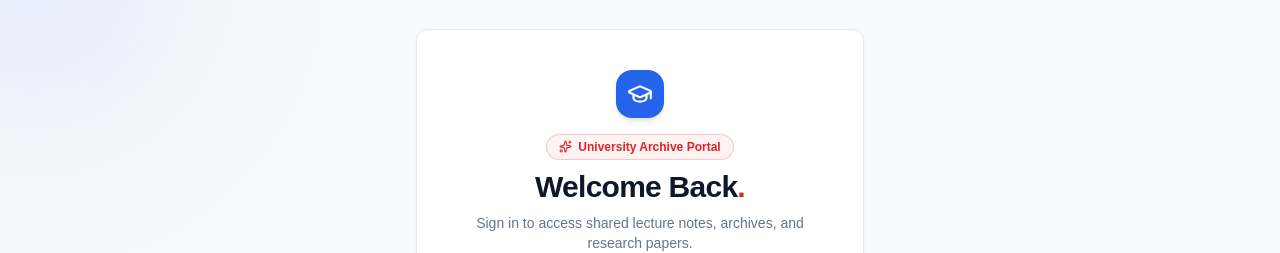
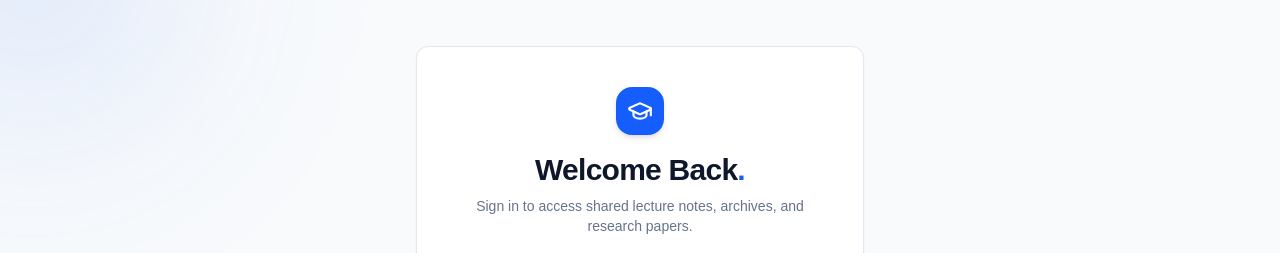
Before and after one commit to fah20im04/Metro-Archive, a Next.js app: page /auth/login in a window 1280 px wide. Shown: the part 129-382 px from the top of the page. Built offline with nearby package versions, Linux system fonts and the light colour scheme; no server answers.

Commit message:
style: change button, icon color in login.tsx

```diff
--- a/app/Components/auth/Login.tsx
+++ b/app/Components/auth/Login.tsx
@@ -11,7 +11,6 @@ import {
   EyeOff,
   ArrowRight,
   Loader2,
-  Sparkles,
 } from "lucide-react";
 
 import { loginAction } from "@/actions/auth";
@@ -47,18 +46,13 @@ export default function Login() {
         {/* Top Header & Branding */}
         <div className="flex flex-col items-center text-center">
           <Link href="/" className="group mb-4 inline-flex items-center gap-3">
-            <div className="flex h-12 w-12 items-center justify-center rounded-2xl bg-primary text-white shadow-md transition-transform duration-300 group-hover:scale-105">
+            <div className="flex h-12 w-12 items-center justify-center rounded-2xl bg-blue-600 text-white shadow-md transition-transform duration-300 group-hover:scale-105">
               <GraduationCap size={26} />
             </div>
           </Link>
 
-          <div className="mb-2 inline-flex items-center gap-1.5 rounded-full border border-accent/20 bg-accent-light px-3 py-1 text-xs font-semibold text-accent">
-            <Sparkles size={13} />
-            University Archive Portal
-          </div>
-
           <h1 className="text-2xl font-bold tracking-tight text-foreground sm:text-3xl">
-            Welcome Back<span className="text-accent">.</span>
+            Welcome Back<span className="text-blue-600">.</span>
           </h1>
 
           <p className="mt-2 text-xs text-muted sm:text-sm">
```
